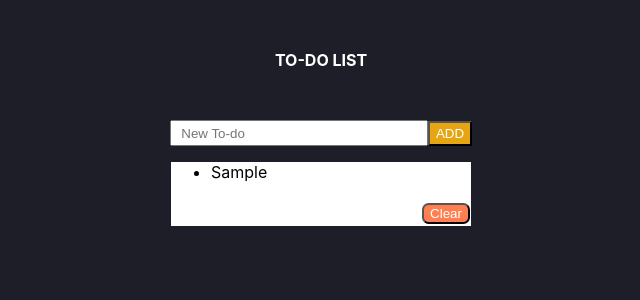
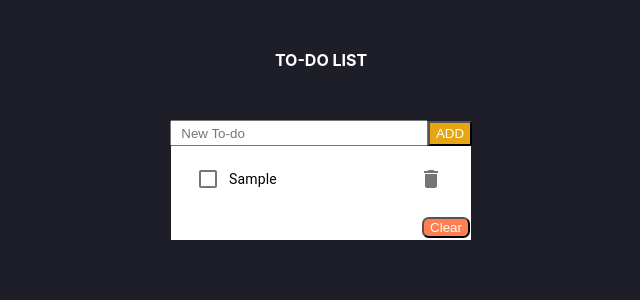
Before and after one commit to afessha/to-do-list, a React (Create React App) app: page / in a window 1280 px wide. Both pictures are taken after typing "Sample" into the empty fields and a click on the button "ADD". Shown: the top 300 px of the page, without its empty margins (319-959 px from the left). Built offline with nearby package versions, Linux system fonts and the light colour scheme; the HTML template or start-up script is replaced by a standard one.

Commit message:
implement delete with material ui

```diff
--- a/package.json
+++ b/package.json
@@ -3,6 +3,8 @@
   "version": "0.1.0",
   "private": true,
   "dependencies": {
+    "@material-ui/core": "^4.11.0",
+    "@material-ui/icons": "^4.9.1",
     "@testing-library/jest-dom": "^4.2.4",
     "@testing-library/react": "^9.5.0",
     "@testing-library/user-event": "^7.2.1",
--- a/src/components/ToDo.js
+++ b/src/components/ToDo.js
@@ -1,6 +1,13 @@
 import React, { useState } from "react";
 import { connect } from "react-redux";
 import "../App.css";
+import List from "@material-ui/core/List";
+import ListItem from "@material-ui/core/ListItem";
+import ListItemSecondaryAction from "@material-ui/core/ListItemSecondaryAction";
+import ListItemText from "@material-ui/core/ListItemText";
+import Checkbox from "@material-ui/core/Checkbox";
+import IconButton from "@material-ui/core/IconButton";
+import DeleteIcon from "@material-ui/icons/Delete";
 import { toDoAdd, toDoDelete, toDeleteAll } from "../redux/actions";
 function ToDO(props) {
   const [toDoInput, setToDoInput] = useState("");
@@ -27,11 +34,26 @@ function ToDO(props) {
         ADD
       </button>
       <div className="todo-list">
-        <ul>
-          {props.toDoList.map((listItem, index) => {
-            return <li key={index}> {listItem} </li>;
-          })}
-        </ul>
+        {props.toDoList.length !== 0 ? (
+          <List>
+            {props.toDoList.map((todo, index) => (
+              <ListItem key={index.toString()} dense button>
+                <Checkbox tabIndex={-1} disableRipple />
+                <ListItemText primary={todo} />
+                <ListItemSecondaryAction>
+                  <IconButton
+                    aria-label="Delete"
+                    onClick={() => {
+                      props.deleteToDo(todo);
+                    }}
+                  >
+                    <DeleteIcon />
+                  </IconButton>
+                </ListItemSecondaryAction>
+              </ListItem>
+            ))}
+          </List>
+        ) : null}
         {props.toDoList.length !== 0 ? (
           <button
             className="clear"
--- a/src/redux/actions.js
+++ b/src/redux/actions.js
@@ -12,8 +12,8 @@ export function toDoAdd(toDo) {
   return { type: TO_DO_ADD, toDo };
 }
 
-export function toDoDelete(toDoId) {
-  return { type: TO_DO_DELETE, toDoId };
+export function toDoDelete(toDo) {
+  return { type: TO_DO_DELETE, toDo };
 }
 export function toDeleteAll() {
   return { type: TO_DELETE_ALL };
--- a/src/redux/toDoListReducer.js
+++ b/src/redux/toDoListReducer.js
@@ -8,15 +8,10 @@ function toDoListReducer(state = INITAL_TODOS, action) {
       return [...state, action.initalToDos];
     case TO_DO_ADD:
       return [...state, action.toDo];
-    // case TO_DO_DELETE:
-    //     return state.map((toDo) => {
-    //         if (toDo.id === action.toDoId) {
-    //             return {
-    //                 ...booking,
-    //                 status: action.value,
-    //             };
-    //         } else return toDo;
-    //     });
+    case TO_DO_DELETE:
+      const index = state.indexOf(action.toDo);
+      return state.splice(index, 1);
+
     case TO_DELETE_ALL:
       return INITAL_TODOS;
     default:
```
Also changed, not shown: 1 other file (tests, documents, lock files or other folders).
